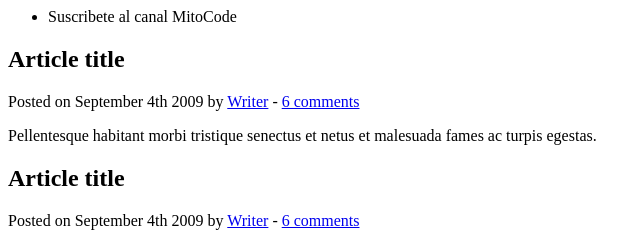
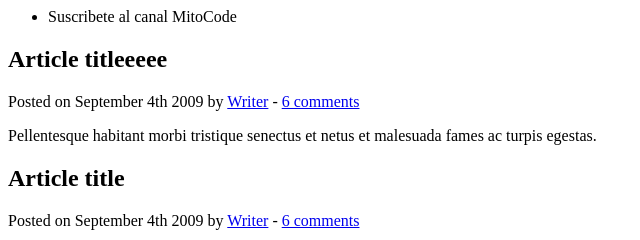
Before and after one commit to ehidalgo18/demo-repo2, a plain HTML site: page Index.html in a window 1280 px wide. Shown: the top 240 px of the page, 0-640 px from the left. Drawn offline with Linux system fonts and the light colour scheme.

Commit message:
Nueva modificación al index

```diff
--- a/Index.html
+++ b/Index.html
@@ -19,7 +19,7 @@
 
 		<article>
 			<header>
-				<h2>Article title</h2>
+				<h2>Article titleeeee</h2>
 				<p>Posted on <time datetime="2009-09-04T16:31:24+02:00">September 4th 2009</time> by <a href="#">Writer</a> - <a href="#comments">6 comments</a></p>
 			</header>
 			<p>Pellentesque habitant morbi tristique senectus et netus et malesuada fames ac turpis egestas.</p>
```
